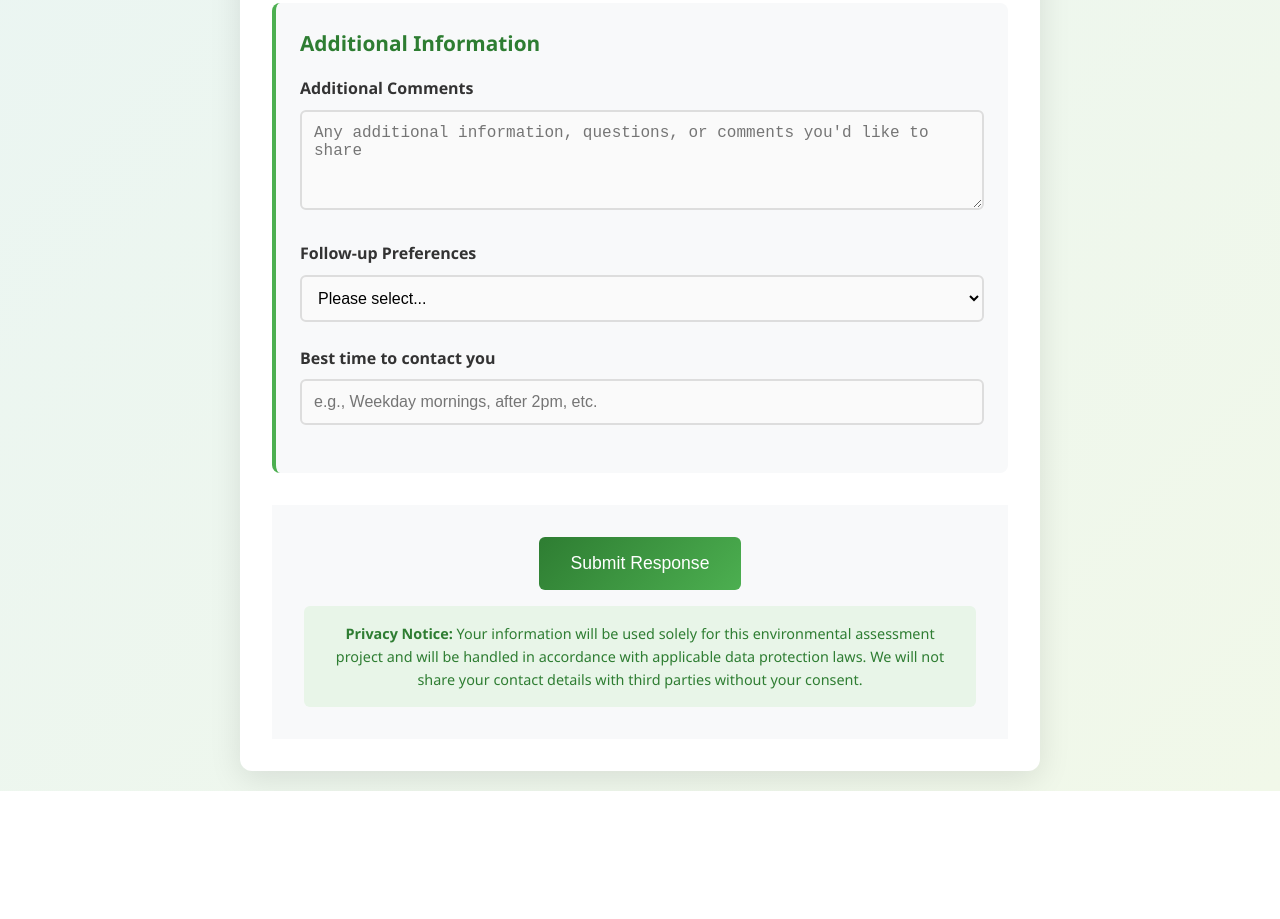
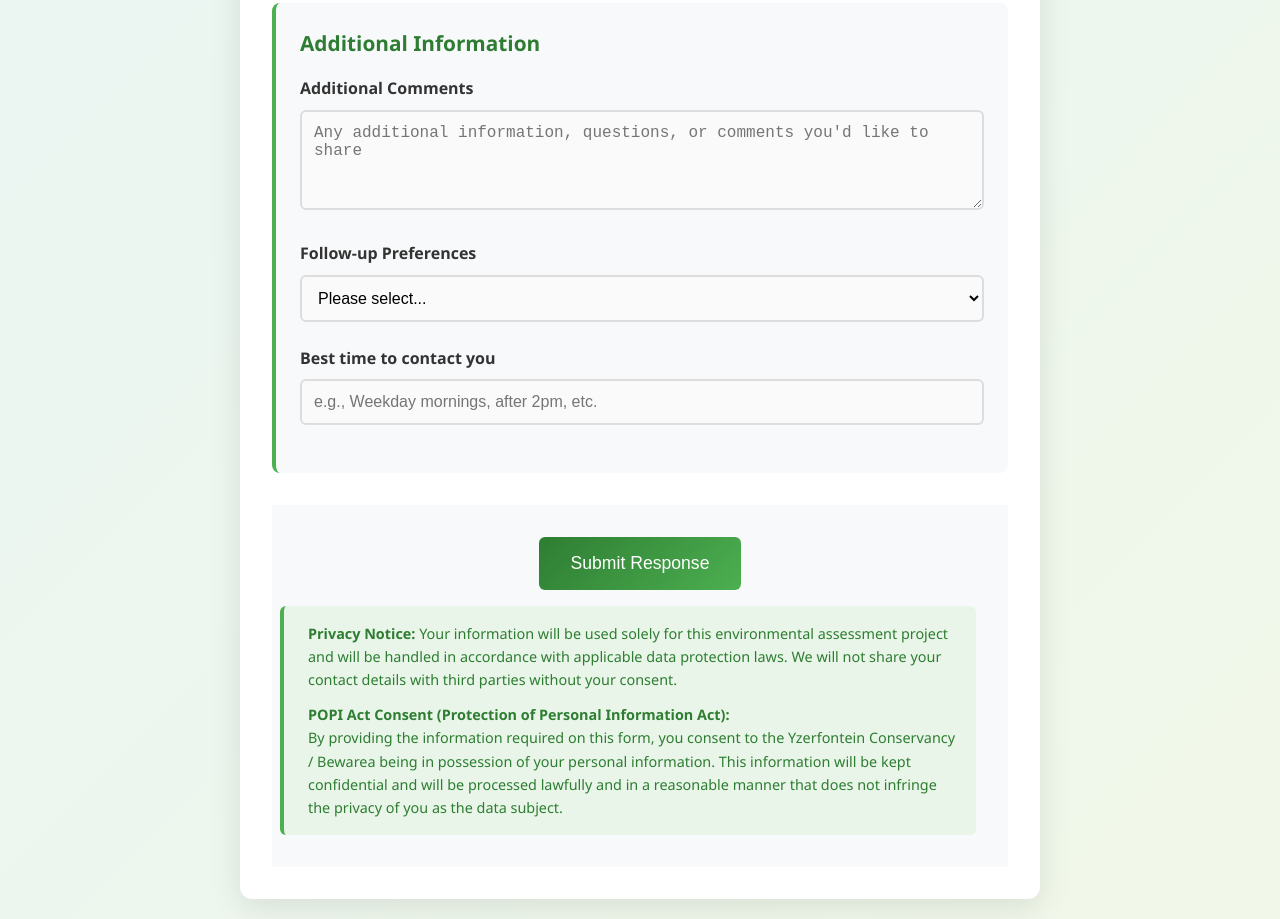
Before and after one commit to AndyEngland/environmental-assessment-form, a plain HTML site: page index.HTML in a window 1280 px wide. Shown: the part 2638-3557 px from the top of the page. Before the commit the page ends 3429 px from the top, so only its background shows below. Drawn offline with Linux system fonts and the light colour scheme.

Commit message:
Align privacy notice vertical line and update consent text

```diff
--- a/index.HTML
+++ b/index.HTML
@@ -443,8 +443,14 @@
                 <div class="submit-section">
                     <button type="submit" class="submit-btn">Submit Response</button>
 
-                    <div class="privacy-notice">
-                        <strong>Privacy Notice:</strong> Your information will be used solely for this environmental assessment project and will be handled in accordance with applicable data protection laws. We will not share your contact details with third parties without your consent.
+                    <div class="privacy-notice" style="text-align: left; border-left: 4px solid #4caf50; padding-left: 1.5rem; margin-left: -1.5rem;">
+                        <div style="margin-bottom: 0.75rem;">
+                            <strong>Privacy Notice:</strong> Your information will be used solely for this environmental assessment project and will be handled in accordance with applicable data protection laws. We will not share your contact details with third parties without your consent.
+                        </div>
+                        <div>
+                            <strong>POPI Act Consent (Protection of Personal Information Act):</strong><br>
+                            By providing the information required on this form, you consent to the Yzerfontein Conservancy / Bewarea being in possession of your personal information. This information will be kept confidential and will be processed lawfully and in a reasonable manner that does not infringe the privacy of you as the data subject.
+                        </div>
                     </div>
                 </div>
             </form>
```
